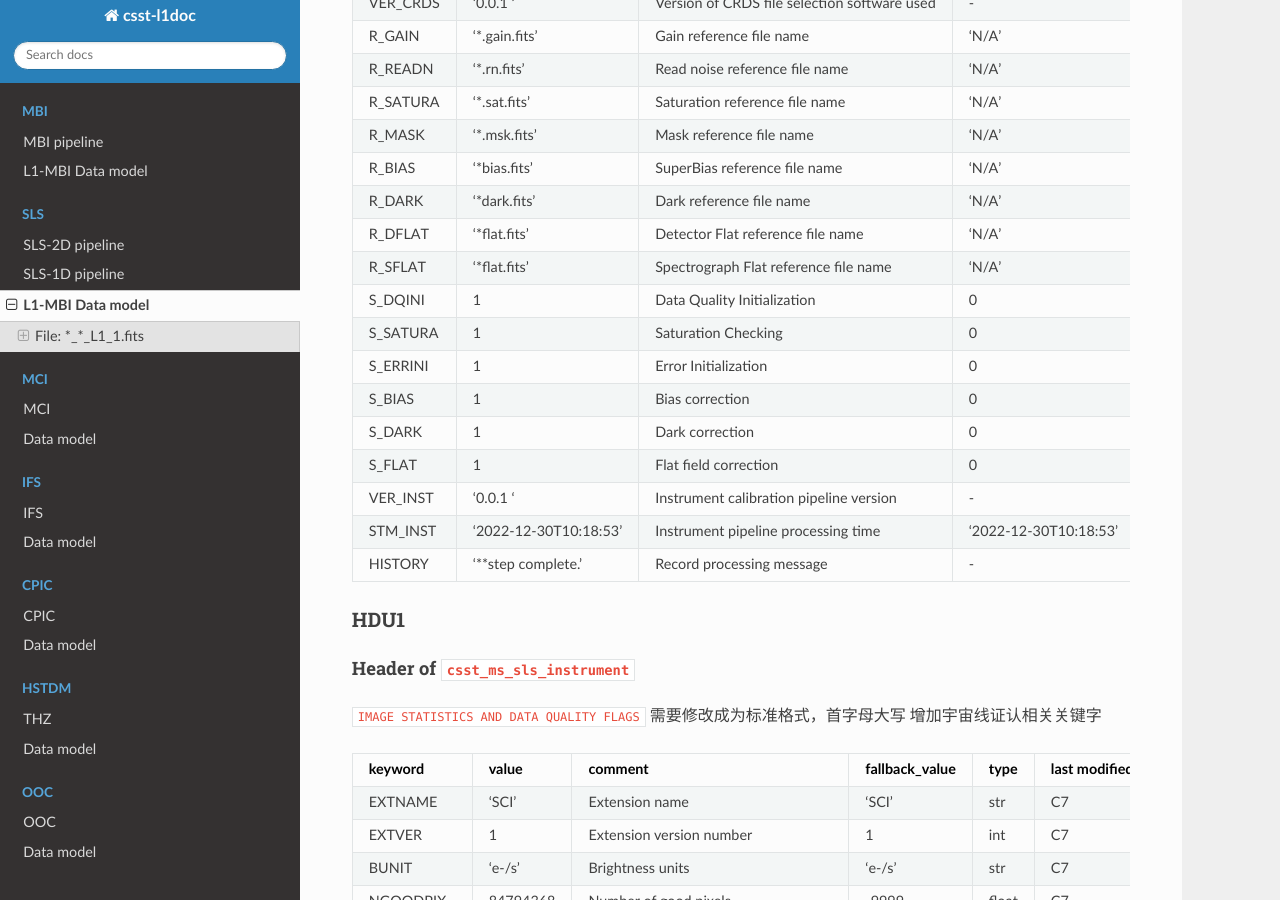
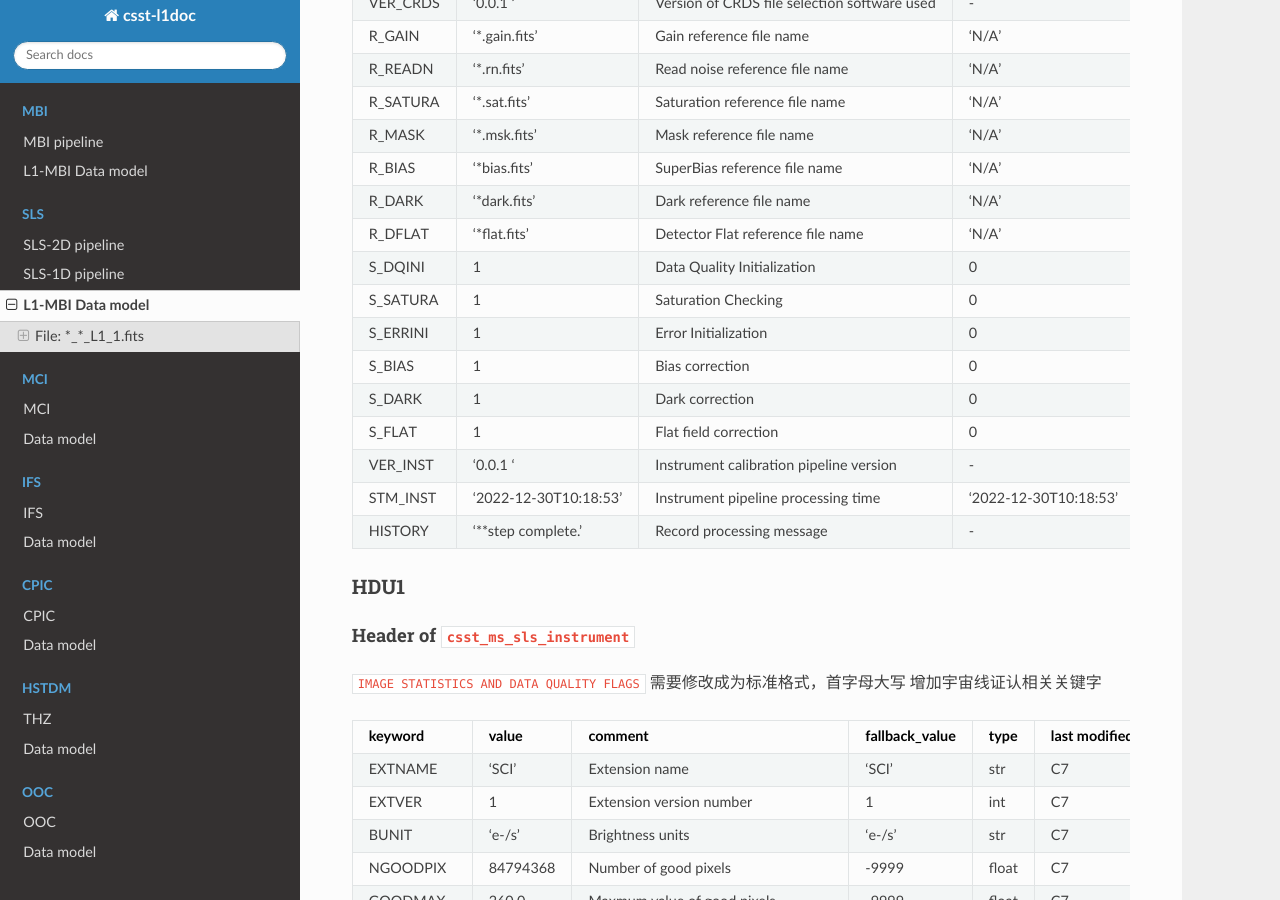
Before and after one commit to hypergravity/csst-doc-msc, a Sphinx documentation site: the page built from docs/source/sls/data_model.md, in a window 1280 px wide and 900 px high, scrolled down 875 px. Built offline with Sphinx 7.4.7 and the Read the Docs theme 2.0.0, drawn with Linux system fonts in a browser that asks for light colours.

Commit message:
Update data_model.md

```diff
--- a/docs/source/sls/data_model.md
+++ b/docs/source/sls/data_model.md
@@ -39,7 +39,6 @@ COMMENT ==================================================================
 | R_BIAS             | '*bias.fits'           | SuperBias reference file name                 | 'N/A'                 | str    | C7  |
 | R_DARK             | '*dark.fits'           | Dark reference file name                      | 'N/A'                 | str    | C7  |
 | R_DFLAT            | '*flat.fits'           | Detector Flat reference file name             | 'N/A'                 | str    | C7  |
-| R_SFLAT            | '*flat.fits'           | Spectrograph Flat reference file name         | 'N/A'                 | str    | C7  |
 | S_DQINI            | 1                     | Data Quality Initialization                   | 0                     | int  | C7  |
 | S_SATURA           | 1                      | Saturation Checking                           | 0                     | int   | C7  |
 | S_ERRINI           | 1                      | Error Initialization                          | 0                     | int   | C7  |
```
